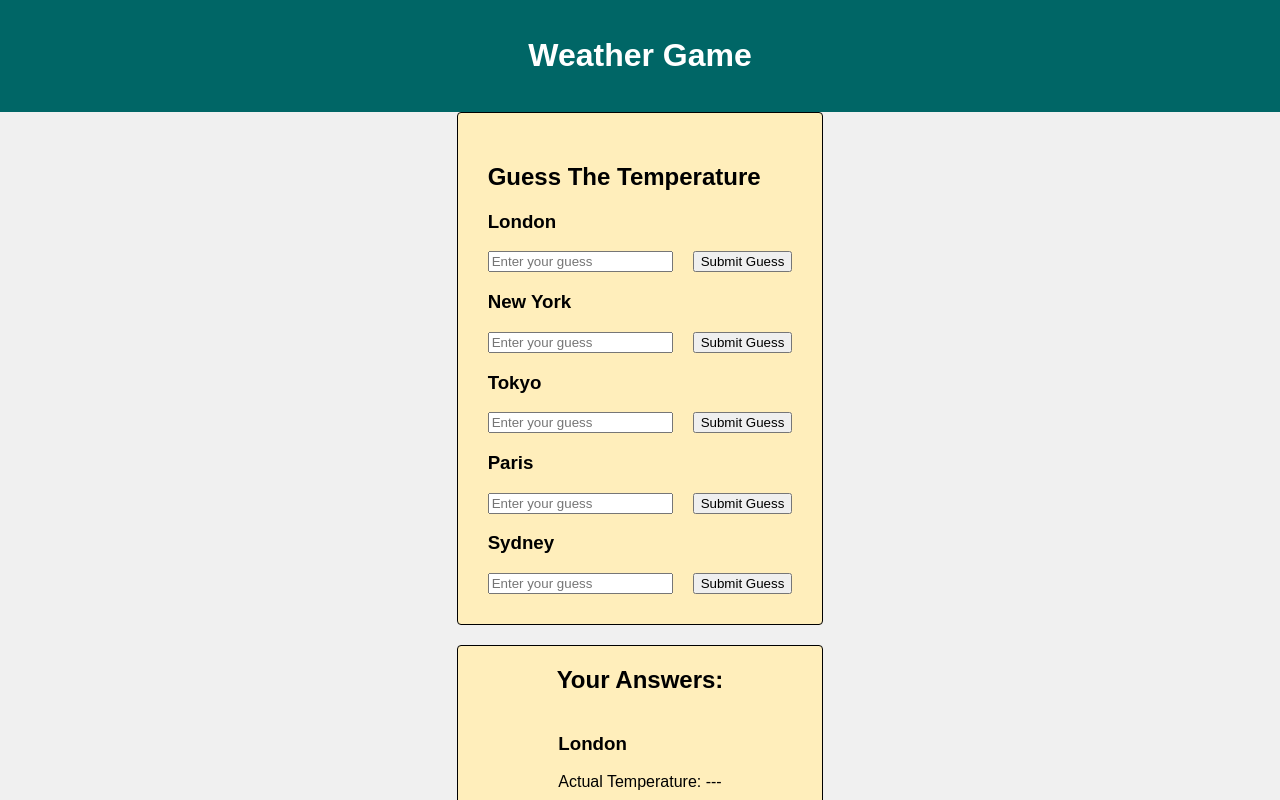
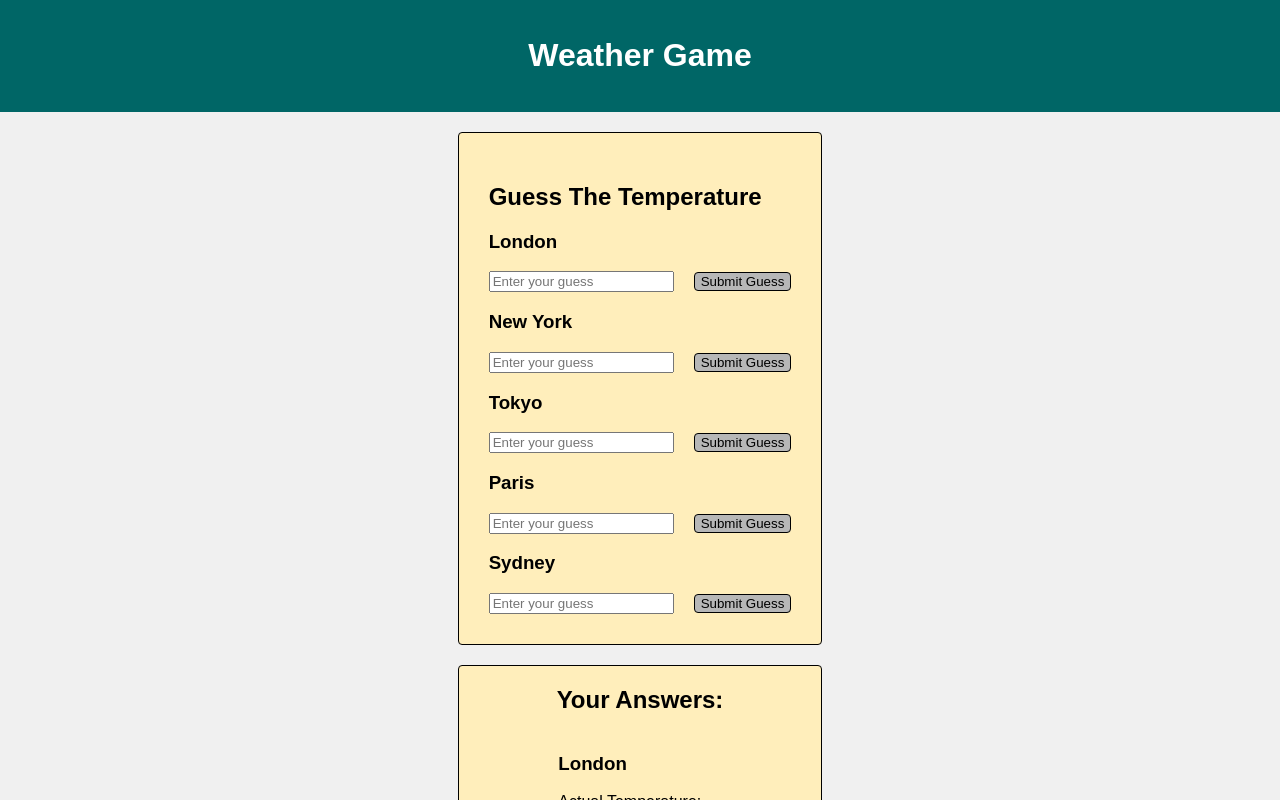
Before and after one commit to anigulkanyan1995/weather-game, a React (Create React App) app: page / in a window 1280 px wide. Shown: the top 800 px of the page. Built offline with nearby package versions, Linux system fonts and the light colour scheme.

Commit message:
make small changes connected to styles, removing unused codes

```diff
--- a/src/App.scss
+++ b/src/App.scss
@@ -23,6 +23,7 @@ body, html {
   display: flex;
   justify-content: center;
   align-items: center;
+  padding: 20px;
 }
 
 .footer {
--- a/src/components/game/index.tsx
+++ b/src/components/game/index.tsx
@@ -1,4 +1,4 @@
-import React, { useEffect, useState } from 'react';
+import React, { useState } from 'react';
 import AnswersList from '../answersList';
 import TextConstants from '../../constants/TextConstants';
 import GuessForm from '../guessForm';
@@ -43,10 +43,6 @@ const Game = () => {
         }
     };
 
-    useEffect(() => {
-        console.log(userAnswers, 'hhh');
-    }, [userAnswers]);
-
     return (
         <div className={userAnswers.length === 5 ? 'resultContainer' : 'gameContainer'}>
             {userAnswers.length === 5 ? (
--- a/src/components/guessForm/index.tsx
+++ b/src/components/guessForm/index.tsx
@@ -1,7 +1,7 @@
 import React, { useState } from 'react';
 import TextConstants from '../../constants/TextConstants';
 import { IGuessFormProps } from '../../types/types';
-
+import './styles.scss'
 const GuessForm: React.FC<IGuessFormProps> = ({ onGuess }) => {
     const [guess, setGuess] = useState<number | ''>('');
     const [submittedGuess, setSubmittedGuess] = useState<number | ''>('');
@@ -24,7 +24,9 @@ const GuessForm: React.FC<IGuessFormProps> = ({ onGuess }) => {
                 onChange={(e) => setGuess(Number(e.target.value))}
                 disabled={submittedGuess !== ''}
             />
-            <button type="submit" disabled={submittedGuess !== ''} style={{marginLeft: '20px'}}>
+            <button type="submit" disabled={submittedGuess !== ''}
+                    className='submitButton'
+            >
                 {TextConstants.GUESS_FORM.SUBMIT_GUESS}
             </button>
         </form>
--- /dev/null
+++ b/src/components/guessForm/styles.scss
@@ -0,0 +1,11 @@
+.submitButton {
+  margin-left: 20px;
+  background-color: #B7B7B7;
+  border-radius: 4px;
+  border: 0.5px solid black;
+}
+
+.submitButton:hover {
+  background-color: #9a9a9a;
+  cursor: pointer;
+}
--- a/src/components/resultBox/index.tsx
+++ b/src/components/resultBox/index.tsx
@@ -1,6 +1,7 @@
 import React from 'react';
 import { IResultBoxProps } from '../../types/types';
 import TextConstants from '../../constants/TextConstants';
+import './styles.scss'
 
 const ResultBox: React.FC<IResultBoxProps> = ({ userAnswers }) => {
     const correctGuesses = userAnswers.filter(
@@ -17,16 +18,19 @@ const ResultBox: React.FC<IResultBoxProps> = ({ userAnswers }) => {
 
     return (
         <div className="resultBox">
-            <h2>Result</h2>
+            <h2>{TextConstants.RESULT.RESULT}</h2>
             <p className={guessedCount >= 3 ? 'resultBoxCongratulations' : 'resultBoxGameOver'}>
                 {resultMessage}
             </p>
             <div className="answerList">
-                <h3>Your Answers:</h3>
+                <h3>{TextConstants.ANSWERS_LIST.YOUR_ANSWERS}</h3>
                 {userAnswers.map((answer, index) => (
                     <div key={index}>
-                        <p>Your Guess: {answer.userGuess}°C</p>
-                        <p className={answer.actualTemp !== null ? guessedCount >= 3 ? 'resultBoxCongratulations' : 'resultBoxGameOver' : ''}>
+                        <p>{TextConstants.GUESS_FORM.YOUR_GUESS} {answer.userGuess}°C</p>
+                        <p className={answer.actualTemp !== null ? guessedCount >= 3 ?
+                            'resultBoxCongratulations' :
+                            'resultBoxGameOver' : ''}
+                        >
                             Actual Temperature:{' '}
                             {answer.actualTemp !== null
                                 ? `${answer.actualTemp}°C`
--- a/src/components/resultBox/styles.scss
+++ b/src/components/resultBox/styles.scss
@@ -1,12 +1,3 @@
-.resultBox {
-
-}
-
-
-.answerList {
-
-}
-
 .resultBoxCongratulations {
   color: #006666;
   font-weight: 700;
--- a/src/constants/TextConstants.ts
+++ b/src/constants/TextConstants.ts
@@ -23,6 +23,9 @@ const TextConstants = {
     },
     GAME_OVER: {
             GAME_OVER: 'Sorry, you lost. Better luck next time.'
+    },
+    RESULT: {
+        RESULT: 'Result'
     }
 }
 
```
